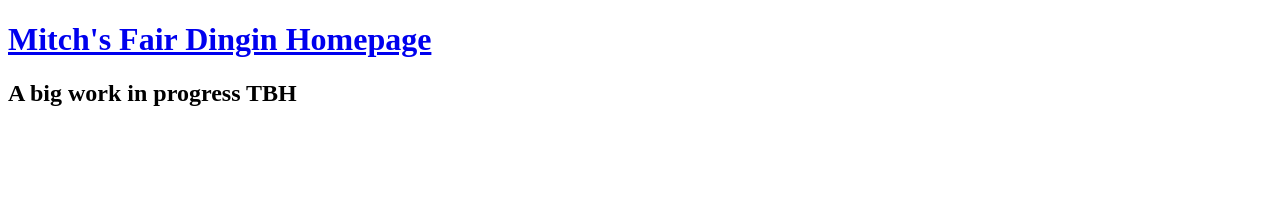
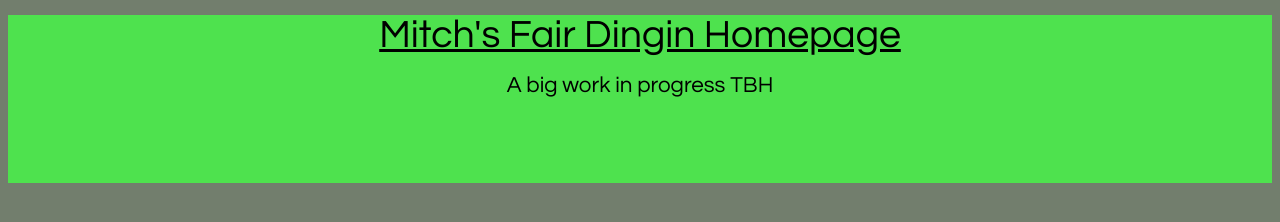
Before and after one commit to MikeVriesema/MikeVriesema.github, a plain HTML site: page index.html in a window 1280 px wide. Drawn offline with nearby package versions, Linux system fonts and the light colour scheme.

Commit message:
Add files via upload

```diff
--- a/index.html
+++ b/index.html
@@ -4,15 +4,15 @@
 <head>
   <title>Mitch's Homepage</title>
   <meta name="viewport" content="width=device-width, initial-scale=1">
-  <link rel="stylesheet" type="text/css" href="" title="style" />
+  <link rel="stylesheet" type="text/css" href="main.css" title="style" />
 </head>
 
 <body>
   <div id="main">
-	<div id="header">
-		<h1><a href="index.html">Mitch's Fair Dingin Homepage</a></h1>
-		<h2>A big work in progress TBH</h2>
-	</div>
+    <div id="header">
+      <h1><a href="index.html">Mitch's Fair Dingin Homepage</a></h1>
+      <h2>A big work in progress TBH</h2>
+    </div>
   </div>
 </body>
 </html>
--- /dev/null
+++ b/main.css
@@ -0,0 +1,18 @@
+#header{
+    height:168px;
+    width:100%;
+    float:center;
+    background-color:rgb(78, 226, 78);
+}
+
+#header h1,h2,a{
+    font: normal 175% 'century gothic', arial, sans-serif;
+    text-align: center;
+    color: rgb(0, 0, 0);
+}
+
+body{
+    font: normal .80em 'trebuchet ms', arial, sans-serif;
+    background-color: rgb(114, 126, 109);
+    color: rgb(0, 0, 0);
+}
```
